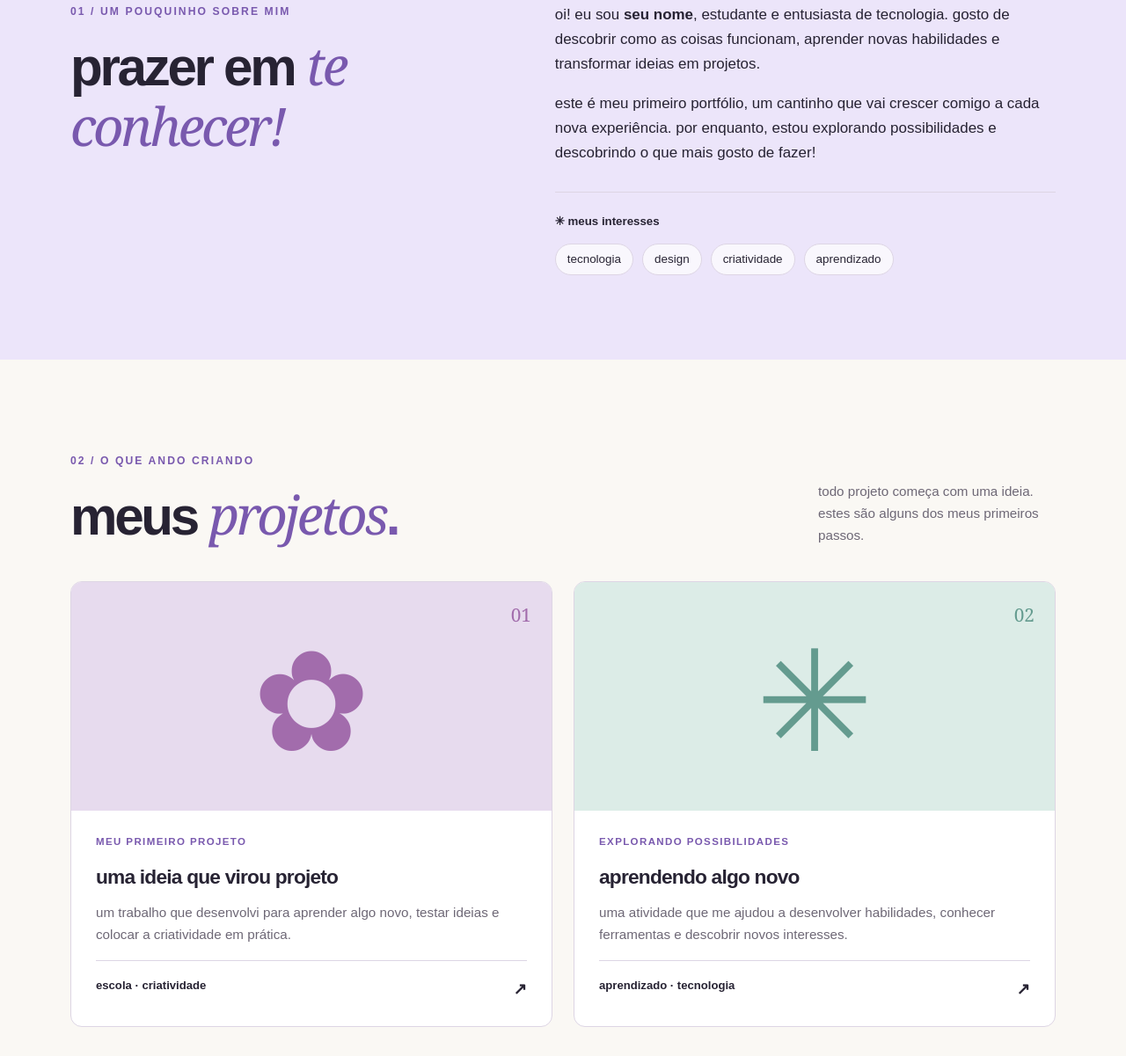
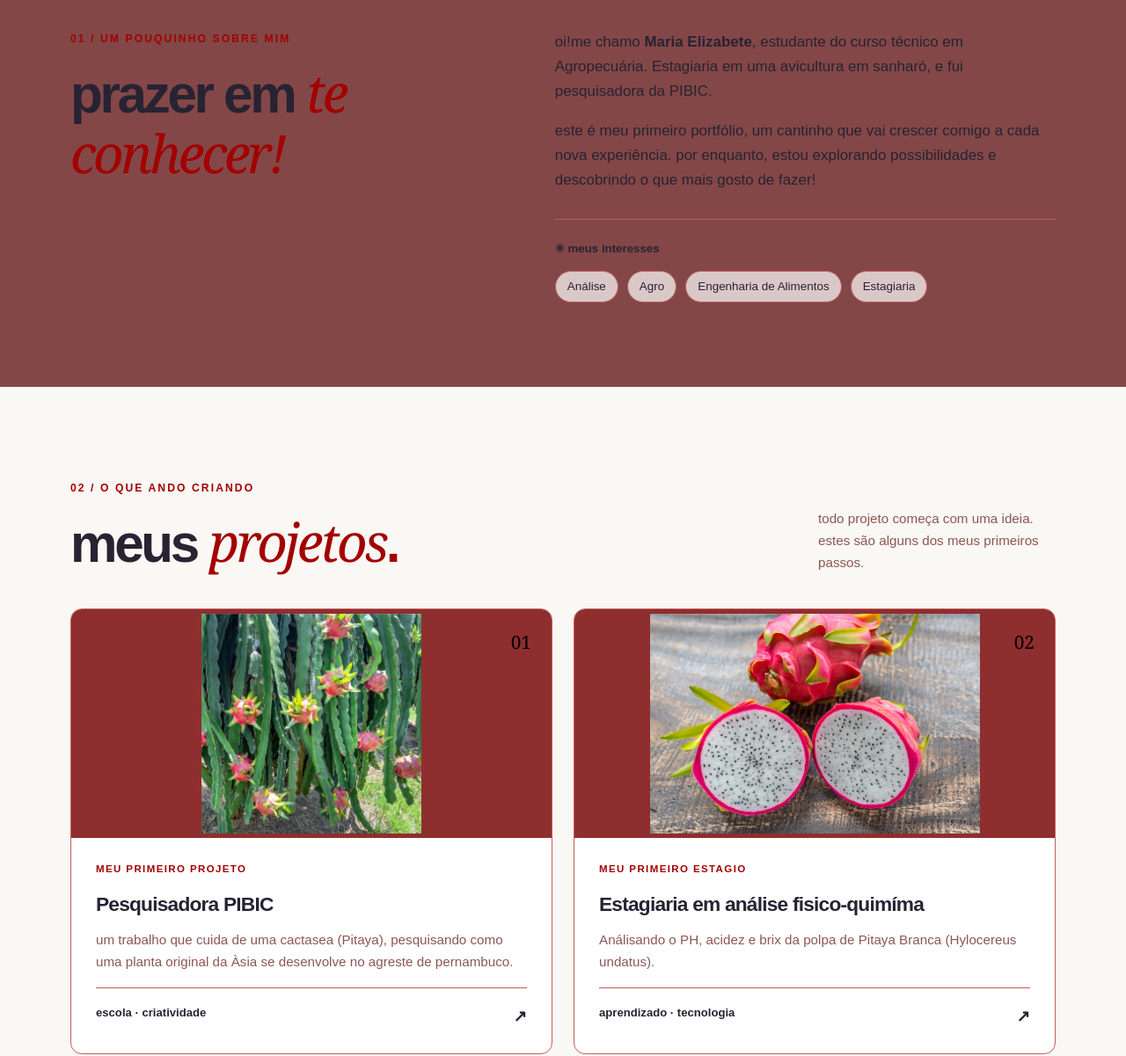
Before and after one commit to Bete-Ksj/AgroBete, a plain HTML site: page portfolio-base-oficina/index.html in a window 1280 px wide. Shown: the part 833-2034 px from the top of the page at 88% size. Drawn offline with Linux system fonts and the light colour scheme.

Commit message:
atualizando

```diff
--- a/portfolio-base-oficina/index.html
+++ b/portfolio-base-oficina/index.html
@@ -4,7 +4,7 @@
   <meta charset="UTF-8">
   <meta name="viewport" content="width=device-width, initial-scale=1.0">
   <!-- quer mudar o nome que aparece na aba do navegador? edite o texto abaixo! -->
-  <title>✦ Meu Cantinho na Tech | Portfólio</title>
+  <title>✦ AgroBete | Portfólio</title>
   <meta name="description" content="meu primeiro portfólio: projetos, interesses e descobertas na tecnologia.">
   <link rel="stylesheet" href="style.css">
 </head>
@@ -12,7 +12,7 @@
   <header class="cabecalho" id="inicio">
     <div class="container navegacao">
       <!-- mude as iniciais abaixo para as suas! -->
-      <a class="marca" href="#inicio" aria-label="voltar ao início">seu<span>nome</span><span class="ponto">.</span></a>
+      <a class="marca" href="#inicio" aria-label="voltar ao início">Be<span>bete</span><span class="ponto">.</span></a>
       <nav aria-label="menu principal">
         <a href="#sobre">sobre</a>
         <a href="#projetos">projetos</a>
@@ -24,10 +24,10 @@
   <main>
     <section class="hero container" aria-labelledby="titulo-principal">
       <div class="hero-texto">
-        <p class="etiqueta"><span class="estrelinha">✳</span> bem-vinda ao meu espaço</p>
+        <p class="etiqueta"><span class="estrelinha">✳</span> bem-vindos ao meu espaço</p>
         <!-- mude seu nome e sua frase de apresentação aqui! -->
-        <h1 id="titulo-principal">oi, eu sou <span class="destaque">seu nome<span class="asterisco">✳</span></span></h1>
-        <p class="descricao-hero">uma estudante curiosa, apaixonada por aprender e explorar novas possibilidades na tecnologia.</p>
+        <h1 id="titulo-principal">oi, me chamo <span class="destaque">Elizabete<span class="asterisco">✳</span></span></h1>
+        <p class="descricao-hero">Sou estudante de Agropecuária e formada em Agroindústria. Com conhecimento na área análise físico-química, onde fiz estagio com o fruto pitaya.</p>
         <div class="acoes">
           <a class="botao botao-principal" href="#projetos">ver meus projetos <span aria-hidden="true">↗</span></a>
           <a class="botao botao-secundario" href="#sobre">conhecer mais</a>
@@ -42,7 +42,7 @@
         <div class="cartao-perfil">
           <div class="cartao-icone">&lt;/&gt;</div>
           <!-- mude as letras sn pelas iniciais do seu nome! -->
-          <span class="iniciais">sn</span>
+          <span class="iniciais">Bete</span>
           <span class="cartao-legenda">meu universo digital</span>
         </div>
         <div class="adesivo">made with ♡</div>
@@ -57,12 +57,12 @@
         </div>
         <div class="texto-sobre">
           <!-- escreva aqui um texto sobre você. pode falar do seu curso, sonhos e interesses! -->
-          <p>oi! eu sou <strong>seu nome</strong>, estudante e entusiasta de tecnologia. gosto de descobrir como as coisas funcionam, aprender novas habilidades e transformar ideias em projetos.</p>
+          <p>oi!me chamo <strong>Maria Elizabete</strong>, estudante do curso técnico em Agropecuária. Estagiaria em uma avicultura em sanharó, e fui pesquisadora da PIBIC.</p>
           <p>este é meu primeiro portfólio, um cantinho que vai crescer comigo a cada nova experiência. por enquanto, estou explorando possibilidades e descobrindo o que mais gosto de fazer!</p>
           <div class="interesses">
             <span>✳ meus interesses</span>
             <!-- troque os assuntos abaixo pelos que você mais gosta! -->
-            <div class="tags"><span>tecnologia</span><span>design</span><span>criatividade</span><span>aprendizado</span></div>
+            <div class="tags"><span>Análise</span><span>Agro</span><span>Engenharia de Alimentos</span><span>Estagiaria</span></div>
           </div>
         </div>
       </div>
@@ -79,13 +79,27 @@
       <div class="grade-projetos">
         <!-- projeto 1: troque o título, a descrição e as tags. se tiver um link, substitua o #! -->
         <article class="card-projeto">
-          <div class="imagem-projeto desenho-um"><span class="simbolo-grande">✿</span><span class="numero">01</span></div>
-          <div class="conteudo-projeto"><p class="tipo-projeto">meu primeiro projeto</p><h3>uma ideia que virou projeto</h3><p>um trabalho que desenvolvi para aprender algo novo, testar ideias e colocar a criatividade em prática.</p><div class="rodape-projeto"><span>escola · criatividade</span><span aria-hidden="true">↗</span></div></div>
+          <div class="imagem-projeto desenho-um"><span class="simbolo-grande">
+            <div class="imagem-projeto desenho-um">
+              <img src="Imagens/pitaya-4yy50zzk00.webp" alt="Fruto da pitaia">
+
+            </div>
+
+
+          </span><span class="numero">01</span></div>
+          <div class="conteudo-projeto"><p class="tipo-projeto">meu primeiro projeto</p><h3>Pesquisadora PIBIC</h3><p>um trabalho que cuida de uma cactasea (Pitaya), pesquisando como uma planta original da Àsia se desenvolve no agreste de pernambuco.</p><div class="rodape-projeto"><span>escola · criatividade</span><span aria-hidden="true">↗</span></div></div>
         </article>
+
         <!-- projeto 2: pode ser um trabalho escolar, protótipo, desenho ou projeto em andamento! -->
         <article class="card-projeto">
-          <div class="imagem-projeto desenho-dois"><span class="simbolo-grande">✳</span><span class="numero">02</span></div>
-          <div class="conteudo-projeto"><p class="tipo-projeto">explorando possibilidades</p><h3>aprendendo algo novo</h3><p>uma atividade que me ajudou a desenvolver habilidades, conhecer ferramentas e descobrir novos interesses.</p><div class="rodape-projeto"><span>aprendizado · tecnologia</span><span aria-hidden="true">↗</span></div></div>
+
+          <div class="imagem-projeto desenho-dois">
+            <div class="imagem-projeto desenho-um">
+              <img src="Imagens/6890b5d66d3ce.webp" alt="Fruto da pitaia">
+
+            </div>
+          </span><span class="numero">02</span></div>
+          <div class="conteudo-projeto"><p class="tipo-projeto">meu primeiro estagio</p><h3>Estagiaria em análise fisico-quimíma</h3><p>Análisando o PH, acidez e brix da polpa de Pitaya Branca (Hylocereus undatus).</p><div class="rodape-projeto"><span>aprendizado · tecnologia</span><span aria-hidden="true">↗</span></div></div>
         </article>
         <!-- quer colocar mais projetos? copie um card-projeto inteiro e cole aqui! -->
       </div>
--- a/portfolio-base-oficina/style.css
+++ b/portfolio-base-oficina/style.css
@@ -6,11 +6,11 @@
   /* 🎨 quer mudar as cores do site? comece por aqui! */
   --cor-fundo: #faf8f4;        /* cor do fundo principal */
   --cor-texto: #272333;        /* cor da fonte principal */
-  --cor-destaque: #7959ae;     /* cor de títulos, detalhes e botões */
-  --cor-destaque-clara: #ece5fa; /* cor dos elementos delicados */
+  --cor-destaque: #a30101;     /* cor de títulos, detalhes e botões */
+  --cor-destaque-clara: #834747; /* cor dos elementos delicados */
   --cor-cartao: #ffffff;       /* cor dos cards */
-  --cor-linha: #ddd5e4;        /* cor de bordas e linhas */
-  --cor-suave: #6e6876;        /* cor de textos menores */
+  --cor-linha: #c45c5c;        /* cor de bordas e linhas */
+  --cor-suave: #8d5656;        /* cor de textos menores */
 }
 
 /* quer testar outra fonte? altere o nome depois de font-family. */
@@ -76,8 +76,8 @@ h2 em { font-family: Georgia,serif; font-weight: 400; color: var(--cor-destaque)
 .card-projeto { overflow: hidden; border: 1px solid var(--cor-linha); background: var(--cor-cartao); border-radius: 13px; transition: transform .2s,box-shadow .2s; }
 .card-projeto:hover { transform: translateY(-5px); box-shadow: 0 16px 35px rgba(39,35,51,.07); }
 .imagem-projeto { height: 260px; display: grid; place-items: center; position: relative; }
-.desenho-um { background: #e7dbee; color: #a26cac; }
-.desenho-dois { background: #dcece7; color: #649b8f; }
+.desenho-um { background: #8f2e2e; color: #000000; }
+.desenho-dois { background: #8f2e2e; color: #000000; }
 .simbolo-grande { font-family: Georgia,serif; font-size: 10rem; line-height: 1; }
 .numero { position: absolute; top: 20px; right: 23px; font-family: Georgia,serif; font-size: 1.3rem; }
 .conteudo-projeto { padding: 26px 28px; }
@@ -103,6 +103,12 @@ h3 { font-size: 1.42rem; letter-spacing: -.035em; margin: 7px 0 9px; }
 .links-contato a:hover { filter: brightness(.9); }
 .rodape { border-top: 1px solid var(--cor-linha); }
 .rodape-conteudo { min-height: 82px; display: flex; justify-content: space-between; align-items: center; gap: 15px; font-size: .82rem; color: var(--cor-suave); }
+.imagem-projeto img {
+  width: 100%;
+  height: 250px;
+  object-fit: contain;
+  display: block;
+}
 
 /* 📱 esta parte faz o site caber em telas menores, como celulares. */
 @media (max-width: 800px) {
```
Also changed, not shown: portfolio-base-oficina/Imagens/6890b5d66d3ce.webp (added), portfolio-base-oficina/Imagens/pitaya-4yy50zzk00.webp (added).
